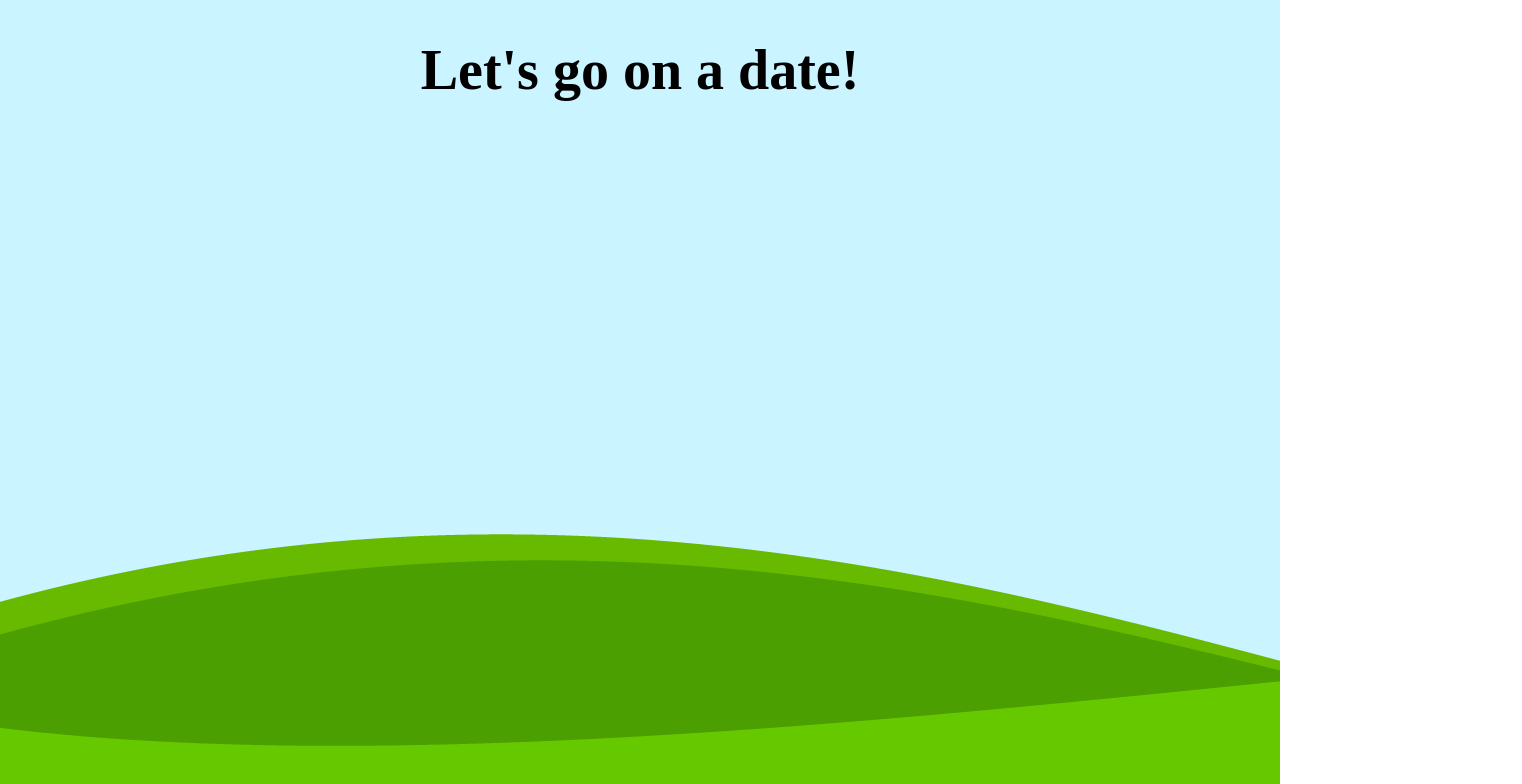
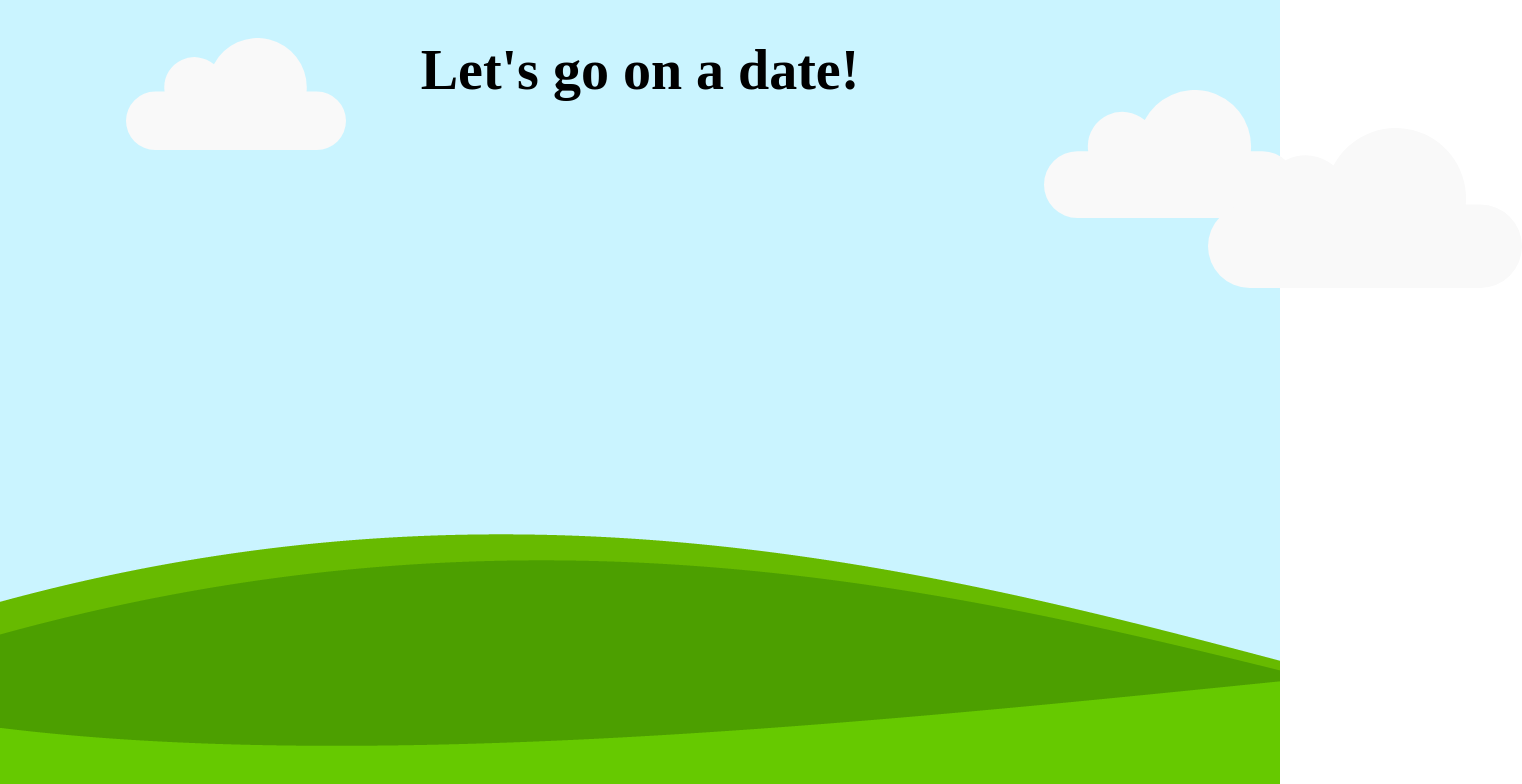
Before and after one commit to cristinamurillo/d8-me, a React (Create React App) app: page / in a window 1280 px wide. Shown: the top 784 px of the page, 1522 px wide, since content can reach past the window. Built offline with nearby package versions, Linux system fonts and the light colour scheme; a web font is replaced by a local one.

Commit message:
animated clouds

```diff
--- a/src/App.css
+++ b/src/App.css
@@ -1,5 +1,6 @@
 html, body, #root, #root>div {
-  height: 100%
+  height: 100%;
+  overflow: hidden;
 }
 .App {
   text-align: center;
@@ -13,17 +14,29 @@ html, body, #root, #root>div {
 .header {
   font-family: 'Bungee Outline';
   font-size: 3.5rem;
+  position: relative;
+}
+.cloud {
+  height: 10rem;
+  position: absolute;
+}
+.cloud.top {
+  animation: cloud-x-travel 60s linear 0s infinite;
+  height: 7rem;
+  top: 3vw;
 }
 
-.App-logo {
-  height: 40vmin;
-  pointer-events: none;
+.cloud.middle {
+  animation: cloud-x-travel 45s linear 0s infinite reverse;
+  height: 8rem;
+  top: 7vw;
 }
 
-@media (prefers-reduced-motion: no-preference) {
-  .App-logo {
-    animation: App-logo-spin infinite 20s linear;
-  }
+.cloud.bottom {
+  animation: cloud-x-travel 55s linear 5s infinite reverse;
+  height: 10rem;
+  top: 10vw;
+  right: -100vw;
 }
 
 .App-header {
@@ -41,11 +54,7 @@ html, body, #root, #root>div {
   color: #61dafb;
 }
 
-@keyframes App-logo-spin {
-  from {
-    transform: rotate(0deg);
-  }
-  to {
-    transform: rotate(360deg);
-  }
+@keyframes cloud-x-travel {
+  from {left: -4vw;}
+  to {left: 100vw;}
 }
--- a/src/App.js
+++ b/src/App.js
@@ -1,8 +1,12 @@
 import './App.css';
+import cloud from './assets/clouds.svg';
 
 function App() {
   return (
     <div className="App">
+      <img src={cloud} alt="cloud" className="cloud top"/>
+      <img src={cloud} alt="cloud" className="cloud middle"/>
+      <img src={cloud} alt="cloud" className="cloud bottom"/>
       <h1 className="header">Let's go on a date!</h1>
     </div>
   );
```
Also changed, not shown: src/assets/clouds.svg (added).
